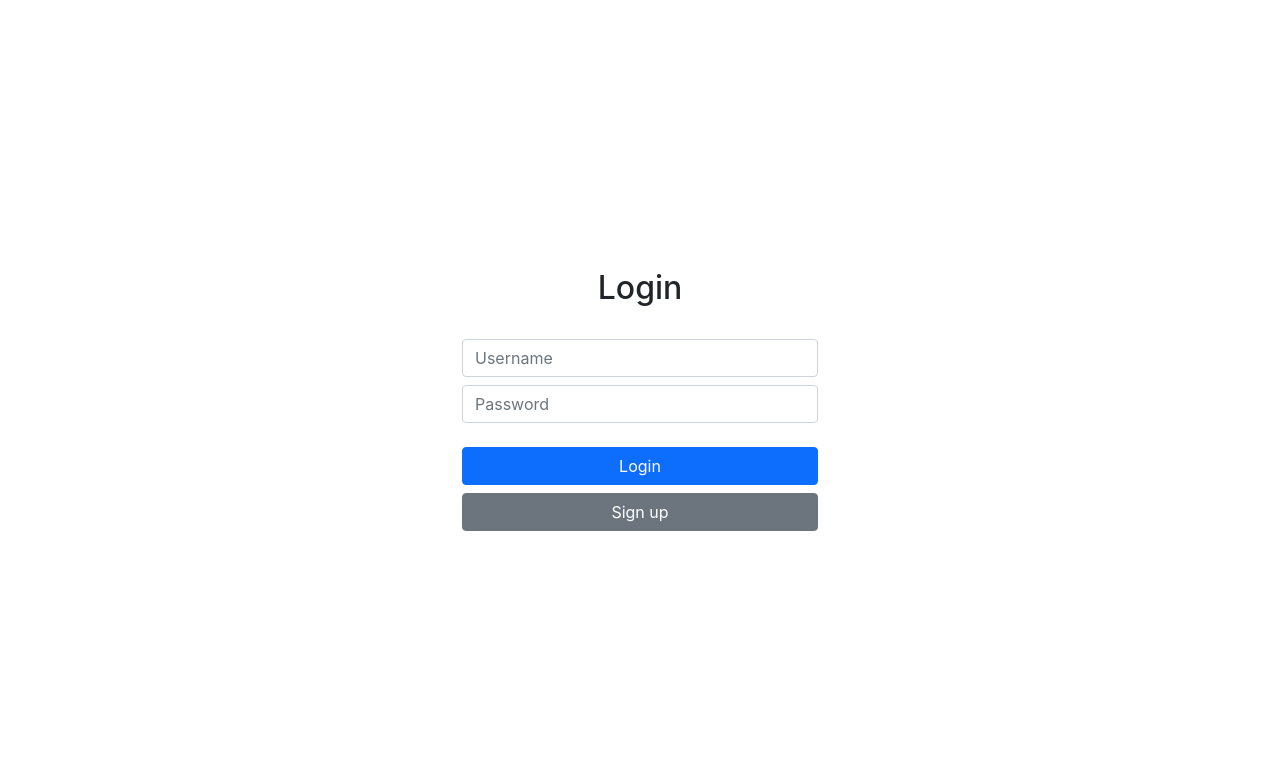
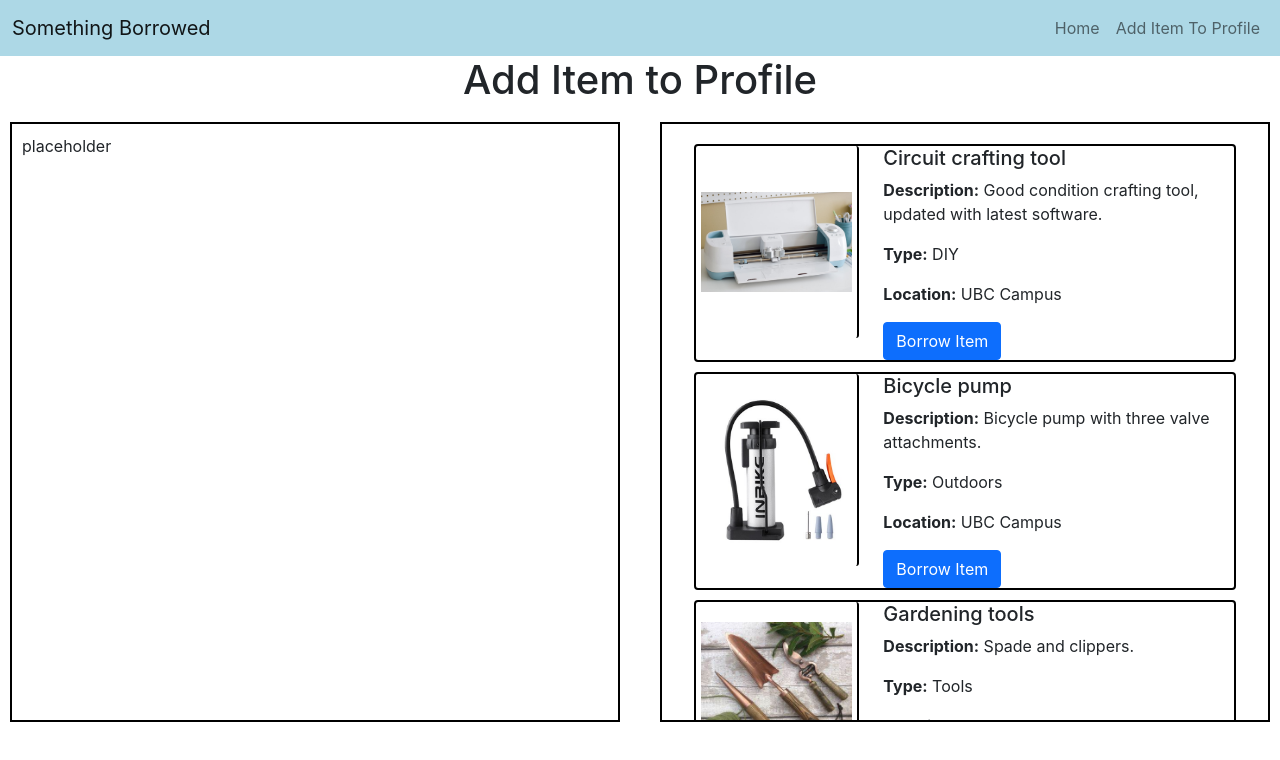
Before and after one commit to phreid/somethingBorrowed, a React (Create React App) app: page / in a window 1280 px wide. Shown: the top 760 px of the page. Built offline with nearby package versions, Linux system fonts and the light colour scheme.

Commit message:
add borrow button to cards

```diff
--- a/package.json
+++ b/package.json
@@ -19,7 +19,8 @@
     "start": "react-scripts start",
     "build": "react-scripts build",
     "test": "react-scripts test",
-    "eject": "react-scripts eject"
+    "eject": "react-scripts eject",
+    "lint": "eslint '**/*.jsx' --fix"
   },
   "eslintConfig": {
     "extends": [
--- a/src/components/ItemCard.jsx
+++ b/src/components/ItemCard.jsx
@@ -1,7 +1,19 @@
-import React from 'react'
-import { Card, Row } from 'react-bootstrap'
+import React, { useState } from 'react'
+import { Button, Card, Row } from 'react-bootstrap'
 
 function ItemCard (props) {
+  const [borrowed, setBorrowed] = useState(false)
+  const [buttonText, setButtonText] = useState('Borrow Item')
+
+  function handleBorrowItem () {
+    if (borrowed === true) {
+      return
+    }
+
+    setBorrowed(true)
+    setButtonText('Borrowed')
+  }
+
   return (
     <Card className="item-card" style={{ width: '' }}>
       <Row className="card-example d-flex flex-row flex-nowrap overflow-auto">
@@ -19,6 +31,7 @@ function ItemCard (props) {
           <Card.Text className="item-location">
             <strong>Location:</strong> {props.location}
           </Card.Text>
+          {props.borrow ? <Button onClick={handleBorrowItem}>{buttonText}</Button> : null }
         </div>
       </Row>
     </Card>
--- a/src/components/ItemContainer.jsx
+++ b/src/components/ItemContainer.jsx
@@ -15,7 +15,6 @@ function ItemContainer () {
           description={item.description}
           type={item.type}
           location={item.location}
-
         />
       })}
     </Container>
--- /dev/null
+++ b/src/components/Marketplace.jsx
@@ -0,0 +1,40 @@
+import React from 'react'
+
+import { useSelector } from 'react-redux'
+import { Container } from 'react-bootstrap'
+
+import ItemCard from './ItemCard'
+import NavBar from './NavBar'
+
+import '../styles.css'
+
+function Marketplace () {
+  const items = useSelector(state => state.items.list)
+  return (
+    <>
+      <NavBar />
+      <h1 className="page-title">Add Item to Profile</h1>
+      <div className="grid-container">
+        <div className="grid-child page-container">
+          <p>placeholder</p>
+        </div>
+        <div className="grid-child page-container" id="container-border">
+          <Container fluid className="item-container">
+            {items.map(item => {
+              return <ItemCard key={item.id}
+                image={item.image}
+                name={item.name}
+                description={item.description}
+                type={item.type}
+                location={item.location}
+                borrow
+              />
+            })}
+          </Container>
+        </div>
+      </div>
+    </>
+  )
+}
+
+export default Marketplace
--- a/src/index.js
+++ b/src/index.js
@@ -2,15 +2,16 @@ import React from 'react'
 import ReactDOM from 'react-dom/client'
 import './index.css'
 
-import LoginPage from './components/LoginPage'
+// import LoginPage from './components/LoginPage'
 import { store } from './redux/store'
 import { Provider } from 'react-redux'
+import Marketplace from './components/Marketplace'
 
 const root = ReactDOM.createRoot(document.getElementById('root'))
 root.render(
   <React.StrictMode>
     <Provider store={store}>
-      <LoginPage />
+      <Marketplace />
     </Provider>
   </React.StrictMode>
 )
--- a/src/redux/items/state.js
+++ b/src/redux/items/state.js
@@ -1,4 +1,4 @@
-import cricut from '../../images/cricut.jpg'
+import circuit from '../../images/circuit.jpg'
 import bicyclePump from '../../images/bicyclePump.jpg'
 import gardenTools from '../../images/gardenTools.jpg'
 import handBlender from '../../images/handBlender.jpg'
@@ -7,8 +7,8 @@ export const baseItems = [
   {
     key: '1',
     id: 1,
-    image: cricut,
-    name: 'Cricut crafting tool',
+    image: circuit,
+    name: 'Circuit crafting tool',
     type: 'DIY',
     description: 'Good condition crafting tool, updated with latest software.',
     location: 'UBC Campus'
@@ -17,7 +17,7 @@ export const baseItems = [
     key: '2',
     id: 2,
     image: bicyclePump,
-    name: 'Bicyle pump',
+    name: 'Bicycle pump',
     type: 'Outdoors',
     description: 'Bicycle pump with three valve attachments.',
     location: 'UBC Campus'
```
Also changed, not shown: src/images/circuit.jpg (renamed from src/images/cricut.jpg), 1 other file (tests, documents, lock files or other folders).
